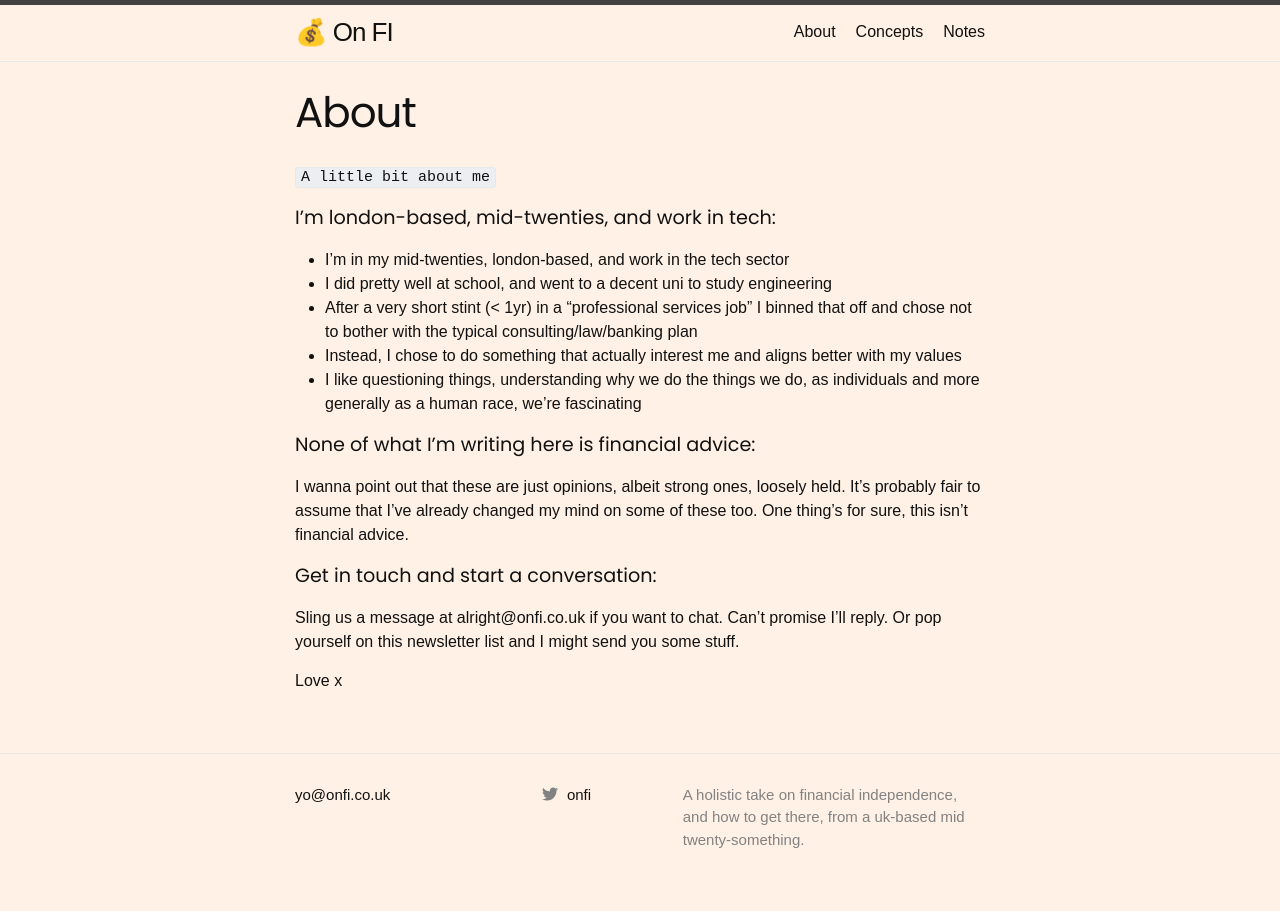
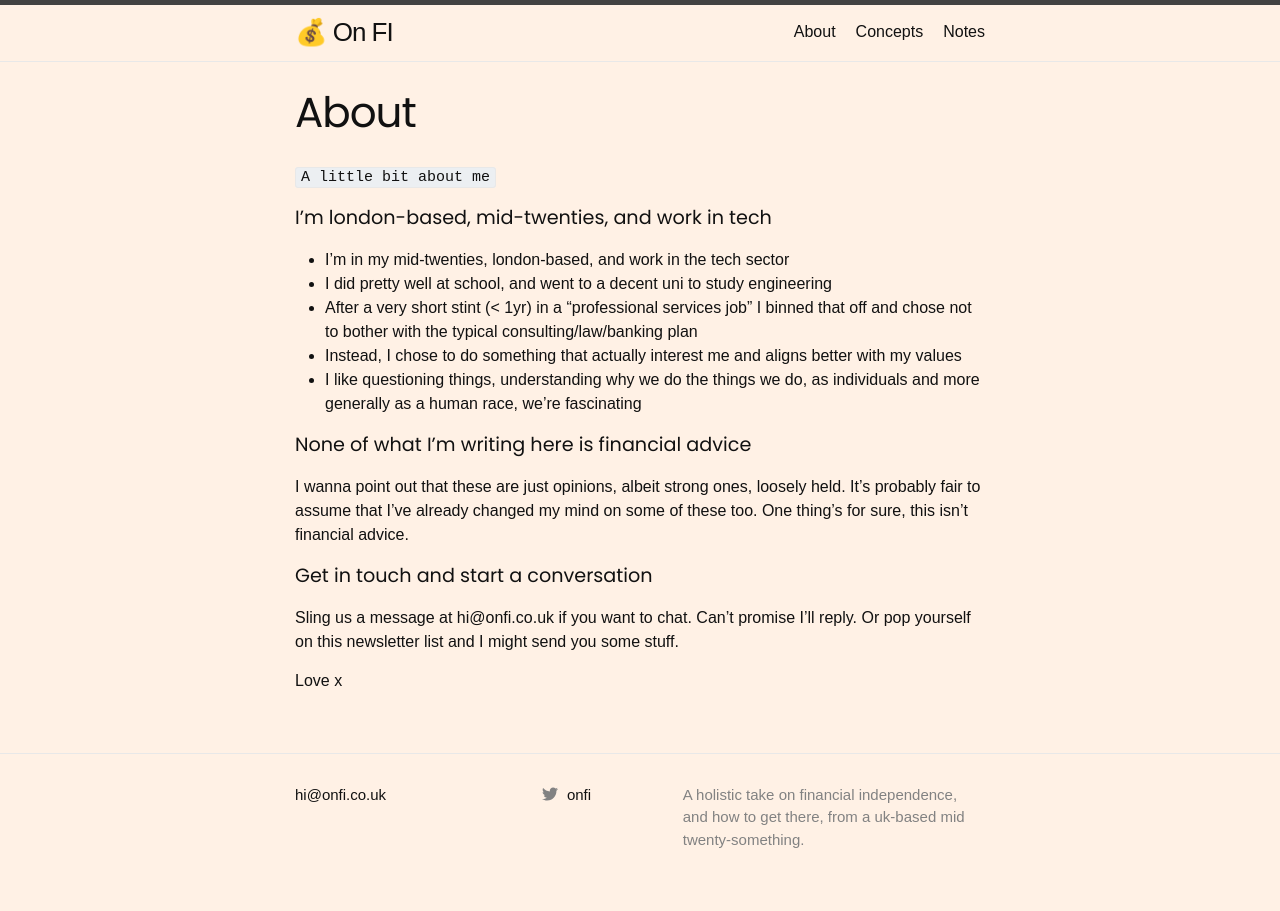
Before and after one commit to richardcadman/fi, a Jekyll site: the page built from about.md, in a window 1280 px wide. Built offline with Jekyll 4.4.1, drawn with Linux system fonts in a browser that asks for light colours; some web fonts are replaced.

```diff
--- a/_config.yml
+++ b/_config.yml
@@ -14,13 +14,14 @@
 # You can create any custom variable you would like, and they will be accessible
 # in the templates via {{ site.myvariable }}.
 title: On FI
-email: yo@onfi.co.uk
+email: hi@onfi.co.uk
 description: >- # this means to ignore newlines until "baseurl:"
   A holistic take on financial independence, and how to get there, from a uk-based mid twenty-something.
 baseurl: "/" # the subpath of your site, e.g. /blog
-url: "/fi/" # the base hostname & protocol for your site, e.g. http://example.com
+url: "https://onfi.co.uk" # the base hostname & protocol for your site, e.g. http://example.com
 twitter_username: onfi
 github_username:
+google_analytics: UA-50770211-5
 
 # Build settings
 markdown: kramdown
--- a/about.md
+++ b/about.md
@@ -6,19 +6,19 @@ permalink: /about/
 
 `A little bit about me`
 
-#### I'm london-based, mid-twenties, and work in tech:
+#### I'm london-based, mid-twenties, and work in tech
 - I’m in my mid-twenties, london-based, and work in the tech sector
 - I did pretty well at school, and went to a decent uni to study engineering
 - After a very short stint (< 1yr) in a “professional services job” I binned that off and chose not to bother with the typical consulting/law/banking plan
 - Instead, I chose to do something that actually interest me and aligns better with my values
 - I like questioning things, understanding why we do the things we do, as individuals and more generally as a human race, we're fascinating
 
-#### None of what I'm writing here is financial advice:
+#### None of what I'm writing here is financial advice
 
 I wanna point out that these are just opinions, albeit strong ones, loosely held. It’s probably fair to assume that I’ve already changed my mind on some of these too. One thing's for sure, this isn't financial advice.
 
-#### Get in touch and start a conversation:
+#### Get in touch and start a conversation
 
-Sling us a message at alright@onfi.co.uk if you want to chat. Can’t promise I’ll reply. Or pop yourself on this newsletter list and I might send you some stuff.
+Sling us a message at hi@onfi.co.uk if you want to chat. Can’t promise I’ll reply. Or pop yourself on this newsletter list and I might send you some stuff.
 
 Love x
```
